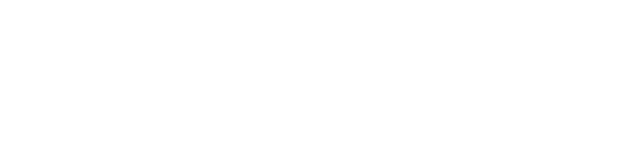
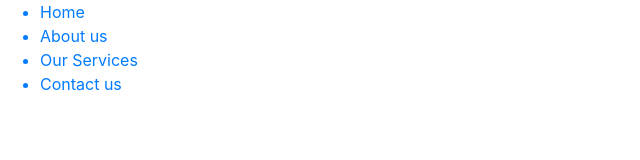
Before and after one commit to Cyberrpanda/Trucking-Company-repo, a plain HTML site: page index.html in a window 1280 px wide. Shown: the whole page, without its empty margins (0-640 px from the left). Drawn offline with nearby package versions, Linux system fonts and the light colour scheme.

Commit message:
added a menu bar

```diff
--- a/index.html
+++ b/index.html
@@ -5,12 +5,22 @@
     <meta name="viewport" content="width=device-width, initial-scale=1.0">
     <title>Heavy Locomotion</title>
     <link rel="stylesheet" href="./style.css">
+    <link rel="stylesheet" href="./bootstrap-5.3.0-alpha1-dist/css/bootstrap.min.css">
 </head>
 <body>
+    <header>
+        <nav class="desktop-nav">
+            <ul>
+                <a href=""><li>Home</li></a>
+                <a href=""><li>About us</li></a>
+                <a href=""><li>Our Services</li></a>
+                <a href=""><li>Contact us</li></a>
+            </ul>
+        </nav>
+    </header>
 
-    <div class="welcome">
 
-    </div>
+
 
     <script src="./script.js"></script>
 </body>
```
